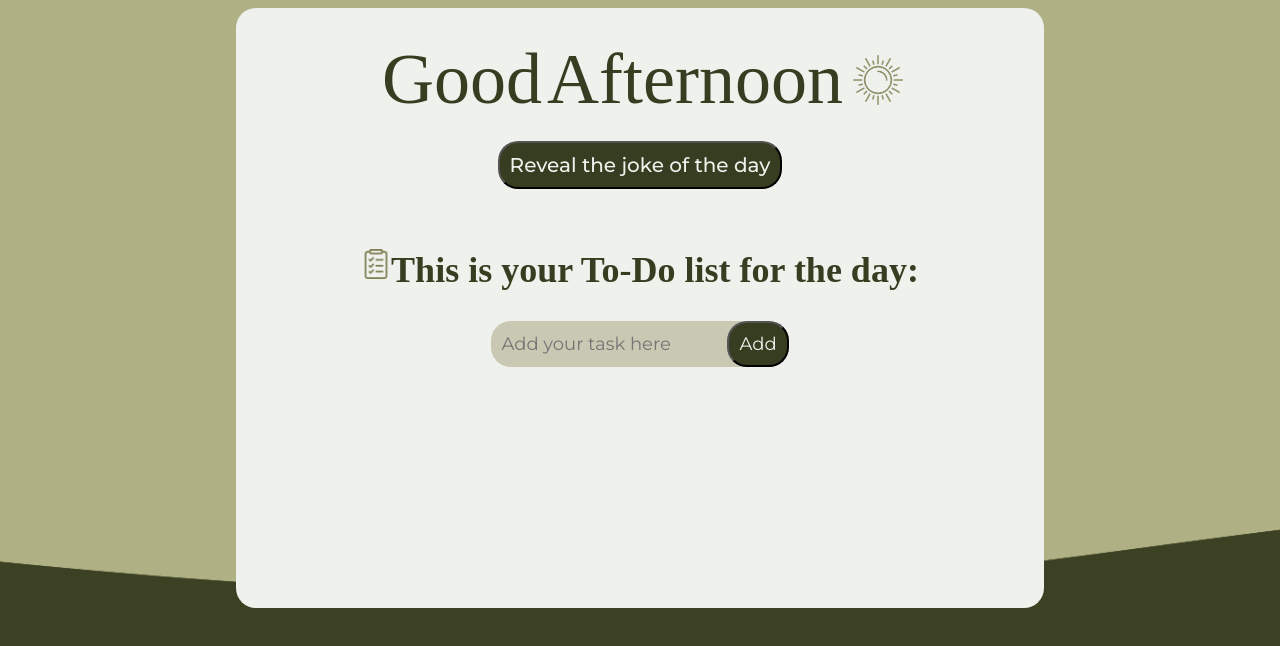
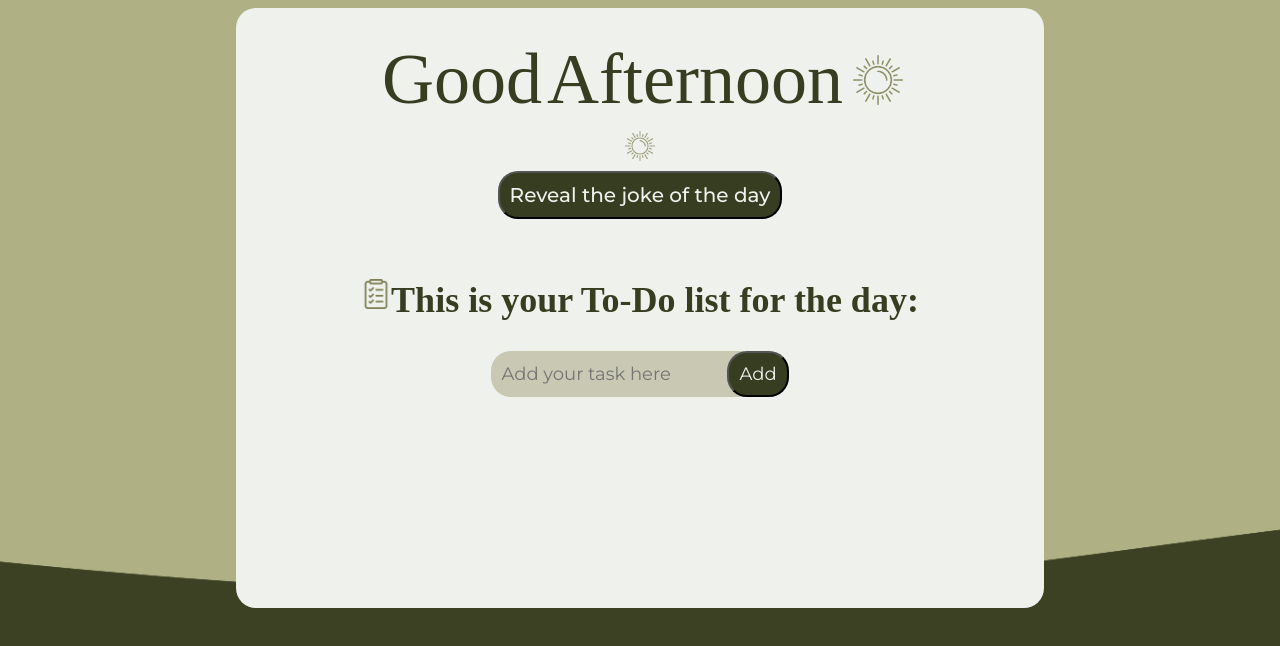
Before and after one commit to s-draycott/to-do-list, a website built with Vite: page index.html in a window 1280 px wide. Built offline with nearby package versions, Linux system fonts and the light colour scheme; a web font is replaced by a local one.

Commit message:
setup for deployment

```diff
--- a/index.html
+++ b/index.html
@@ -15,6 +15,7 @@
         <h1 class="headingContainer headingContainer__mainHeading">Good <span class="headingContainer headingContainer__mainHeading" id="timeOfDay"></span></h1>
         <span class="headingContainer headingContainer__icon" id="imgContainer"></span>
       </div>
+      <img src ="./src/content/sun-icon.png" />
       <div class="api">
         <button class="api api__btn" id="revealJokeBtn">Reveal the joke of the day</button>
           <p class="api api__joke" id="getJoke"></p>
```
